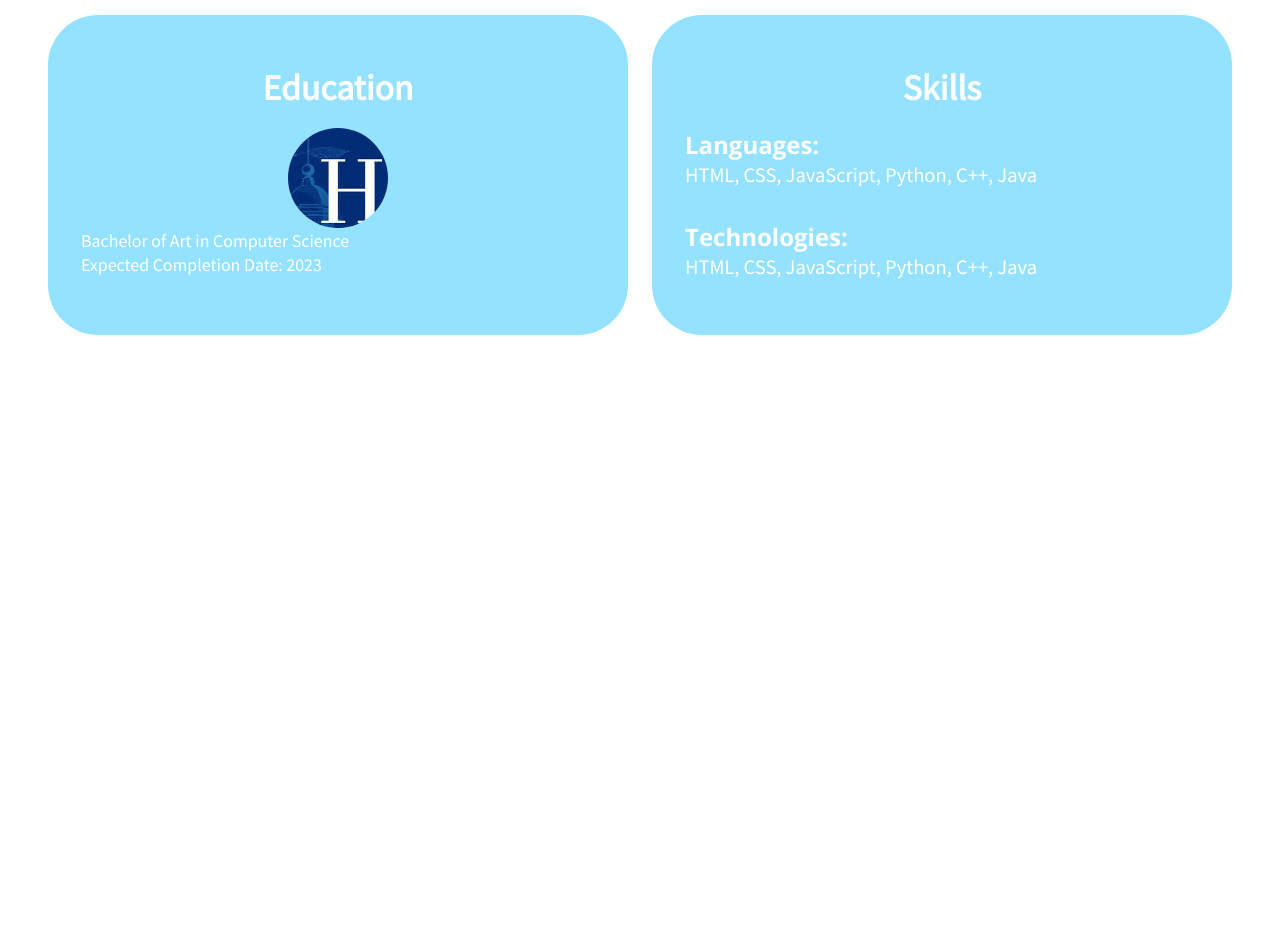
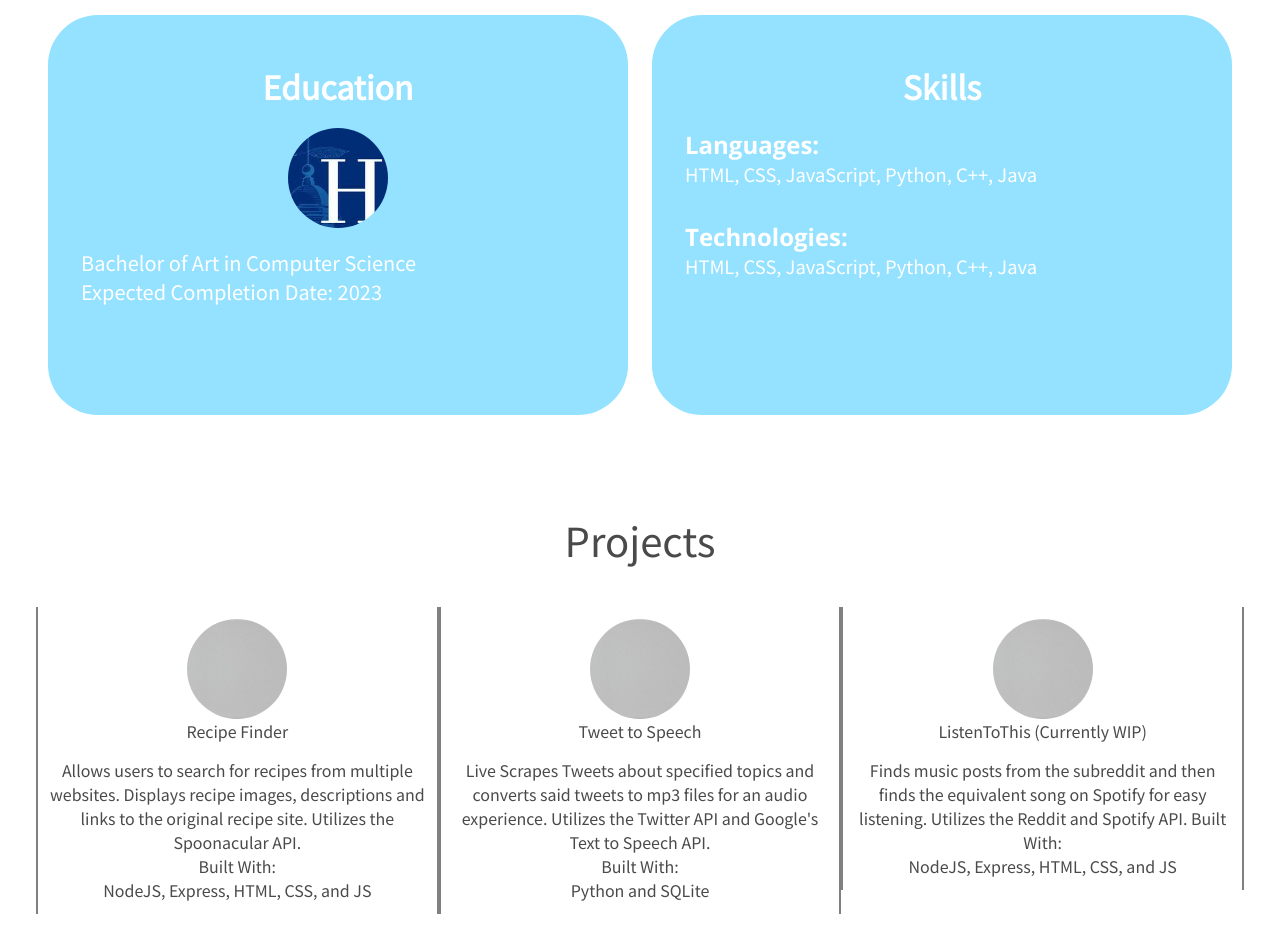
Before and after one commit to derkyeng/Personal-Site-with-Bulma, a website: page index.html in a window 1280 px wide. Shown: the part 1160-2110 px from the top of the page. Before the commit the page ends 1543 px from the top, so only its background shows below. Drawn offline with nearby package versions, Linux system fonts and the light colour scheme.

Commit message:
projects section added

```diff
--- a/index.html
+++ b/index.html
@@ -85,7 +85,7 @@
                             <a href='https://www.hamilton.edu/'>
                                 <img src='./logo/hamilton-college.png' id='hamilton' alt='Hamilton College Logo' width='100' height='28'>
                             </a>
-                            <h2>
+                            <h2 id='hamiltonText'>
                                 Bachelor of Art in Computer Science <br>
                                 Expected Completion Date: 2023
                             </h2>
@@ -103,6 +103,50 @@
                 </div>
         </section>
 
+        <!--Projects Sections-->
+        <section class='section'>
+            <h1 id='projectText'>Projects</h1>
+            <div class='columns'>
+                <div class='column is-one-third' id='projectCols'>
+                    <a href='https://www.hamilton.edu/'>
+                        <img src='./logo/wip.jpg' alt='Repository Link' width='100' height='28'>
+                    </a>
+                    <h1 id='projectTitle'>Recipe Finder</h1>
+                    <p id='projectDescription'>
+                        Allows users to search for recipes from multiple websites. Displays recipe images, descriptions
+                        and links to the original recipe site. Utilizes the Spoonacular API.<br>
+                        Built With:<br>
+                        NodeJS, Express, HTML, CSS, and JS
+                    </p>
+                </div>
+                <div class='column is-one-third' id='projectCols'>
+                    <a href='https://www.hamilton.edu/'>
+                        <img src='./logo/wip.jpg' alt='Repository Link' width='100' height='28'>
+                    </a>
+                    <h1 id='projectTitle'>Tweet to Speech</h1>
+                    <p id='projectDescription'>
+                        Live Scrapes Tweets about specified topics and converts said tweets to mp3 files
+                        for an audio experience. Utilizes the Twitter API and Google's Text to Speech API.<br>
+                        Built With:<br>
+                        Python and SQLite
+                    </p>
+                </div>
+                <div class='column is-one-third' id='projectCols'>
+                    <a href='https://www.hamilton.edu/'>
+                        <img src='./logo/wip.jpg' alt='Repository Link' width='100' height='28'>
+                    </a>
+                    <h1 id='projectTitle'>ListenToThis (Currently WIP)</h1>
+                    <p id='projectDescription'>
+                        Finds music posts from the subreddit and then finds the equivalent song on Spotify
+                        for easy listening. Utilizes the Reddit and Spotify API.
+                        Built With:<br>
+                        NodeJS, Express, HTML, CSS, and JS
+                    </p>
+                </div>
+            </div>
+        </section>
+
+
         <script src='./src/dist/index.dev.js'></script>
     </body>
 </html>
--- a/src/index.scss
+++ b/src/index.scss
@@ -41,7 +41,7 @@ body {
     border-color: transparent;
     background-color: $primary-color;
     color: white;
-    min-height: 20em;
+    min-height: 25em;
     padding: 30px;
     h1{
         text-align: center;
@@ -66,4 +66,33 @@ body {
         margin: auto;
         border-radius: 50%;
     }
+    #hamiltonText{
+        padding-top: 1em;
+        font-size: 1.25em;
+    }
 }
+
+#projectText{
+    text-align: center;
+    font-size: 2.5em;
+}
+
+#projectCols{
+    display: block;
+    margin: auto;
+    border-right: 2px solid grey;
+    border-left: 2px solid grey;
+    margin-top: 50px;
+    img{
+        border-radius: 50%;
+        display: block;
+        margin: auto;
+    }
+    #projectTitle{
+        text-align: center;
+    }
+    #projectDescription{
+        margin-top: 15px;
+        text-align: center;
+    }
+}
```
Also changed, not shown: logo/wip.jpg (added), src/dist/index.css, src/dist/index.min.css.
